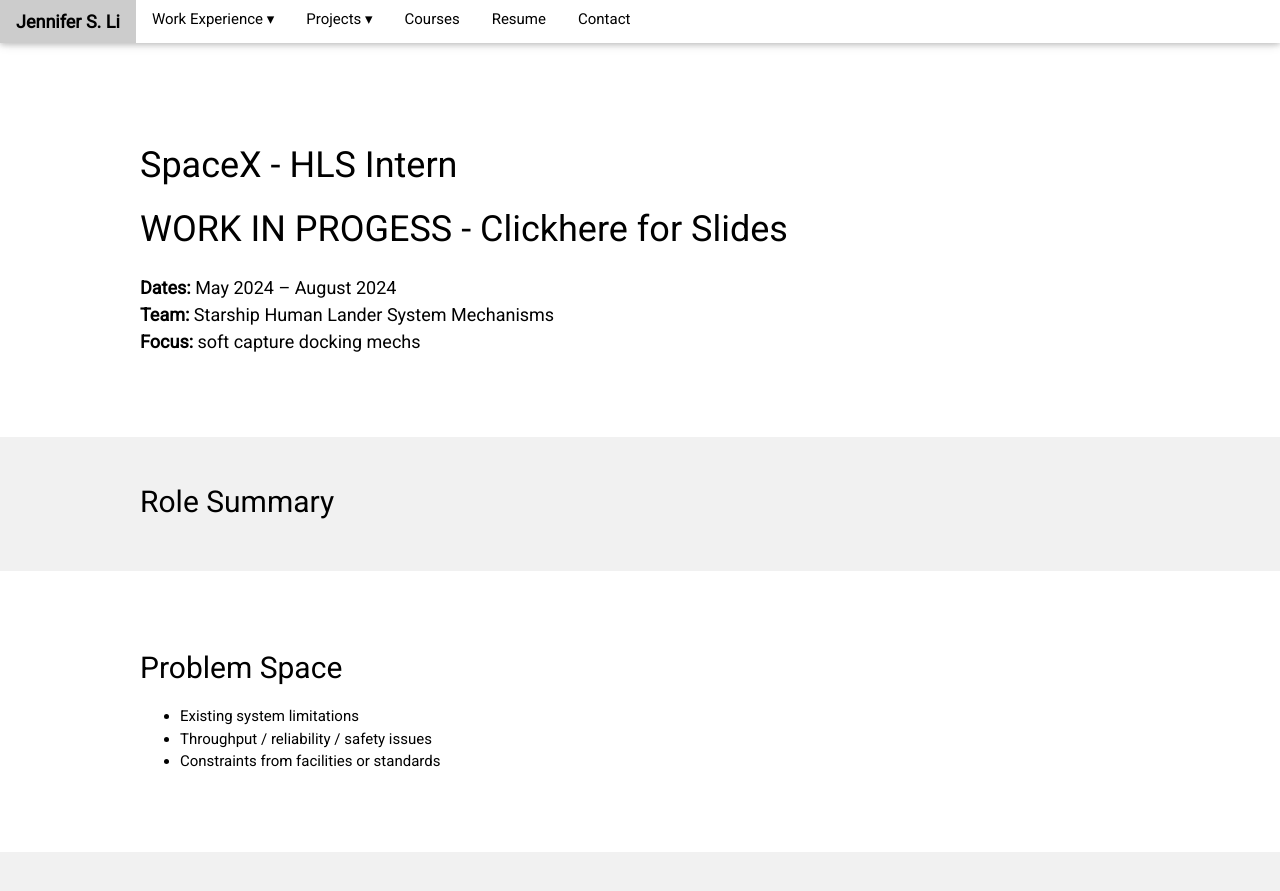
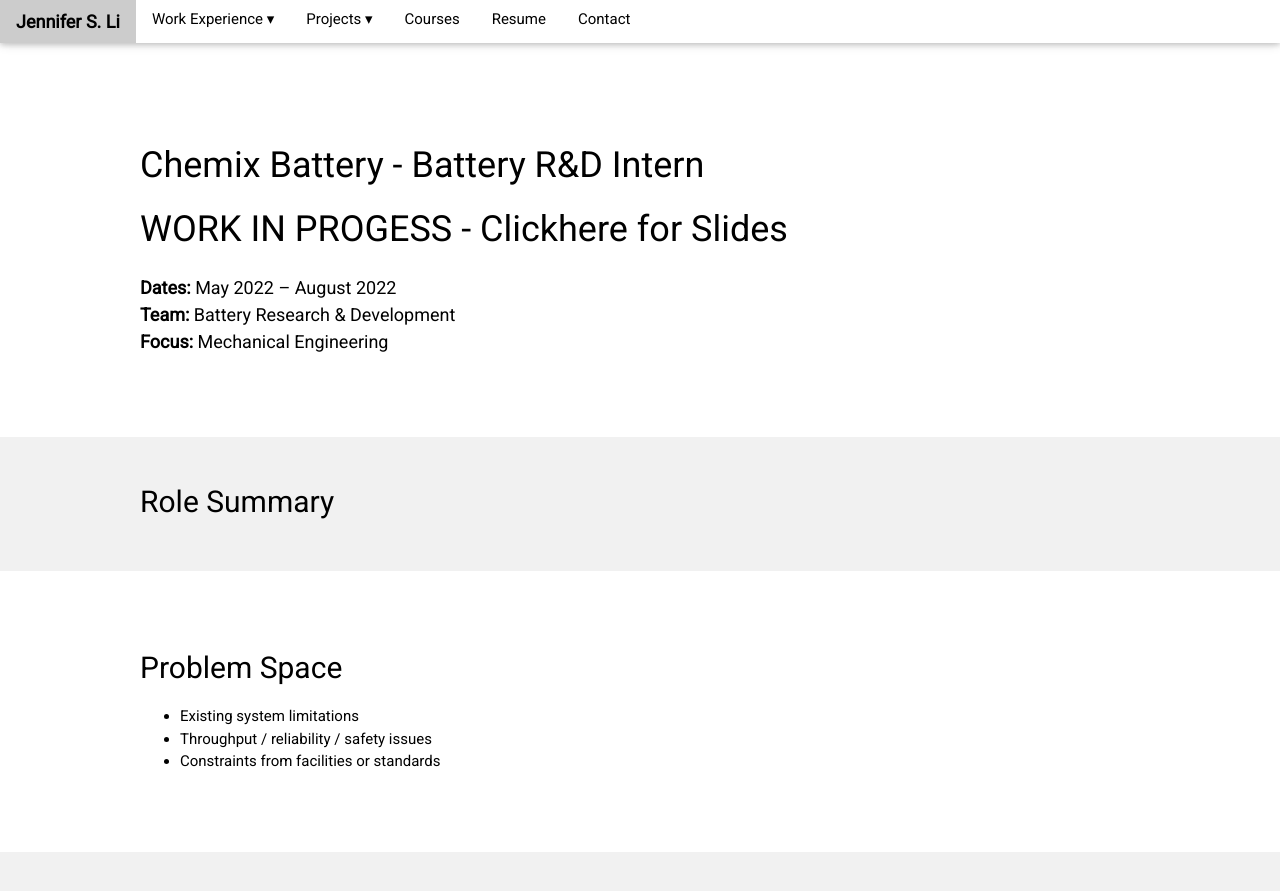
Before and after one commit to jsli905/jsli905.github.io, a Jekyll site: the page experience/chemix.html, which Jekyll copies as it is, in a window 1280 px wide and 900 px high. Shown: the top 891 px of the window. Built offline with Jekyll 4.4.1, drawn with Linux system fonts in a browser that asks for light colours; comment, search, counter and statistics services are not loaded.

Commit message:
Update chemix.html

```diff
--- a/experience/chemix.html
+++ b/experience/chemix.html
@@ -194,12 +194,12 @@
 <!-- ================= PAGE HEADER ================= -->
 <section class="w3-container w3-padding-64">
   <div class="max-width">
-    <h1>SpaceX - HLS Intern</h1>
+    <h1>Chemix Battery - Battery R&D Intern</h1>
     <h1>WORK IN PROGESS - <a href="https://docs.google.com/presentation/d/1GJVHiXkRrcghPs9Np6qwjjk0nX-TCnsc9QibTs6Rc3g/edit?usp=sharing">Clickhere for Slides</a> </h1>
     <p class="w3-large">
-      <b>Dates:</b> May 2024 – August 2024<br>
-      <b>Team:</b> Starship Human Lander System Mechanisms<br>
-      <b>Focus:</b> soft capture docking mechs
+      <b>Dates:</b> May 2022 – August 2022<br>
+      <b>Team:</b> Battery Research & Development<br>
+      <b>Focus:</b> Mechanical Engineering
     </p>
   </div>
 </section>
```
